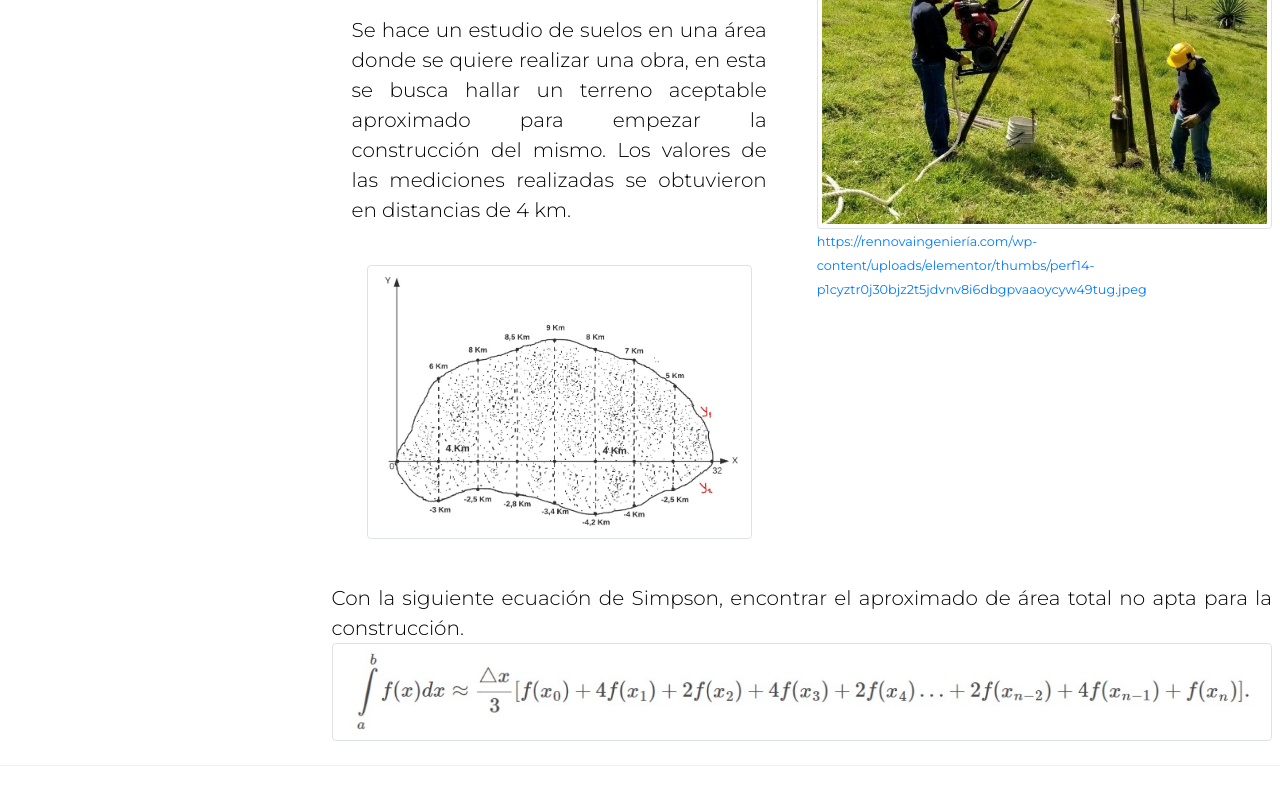
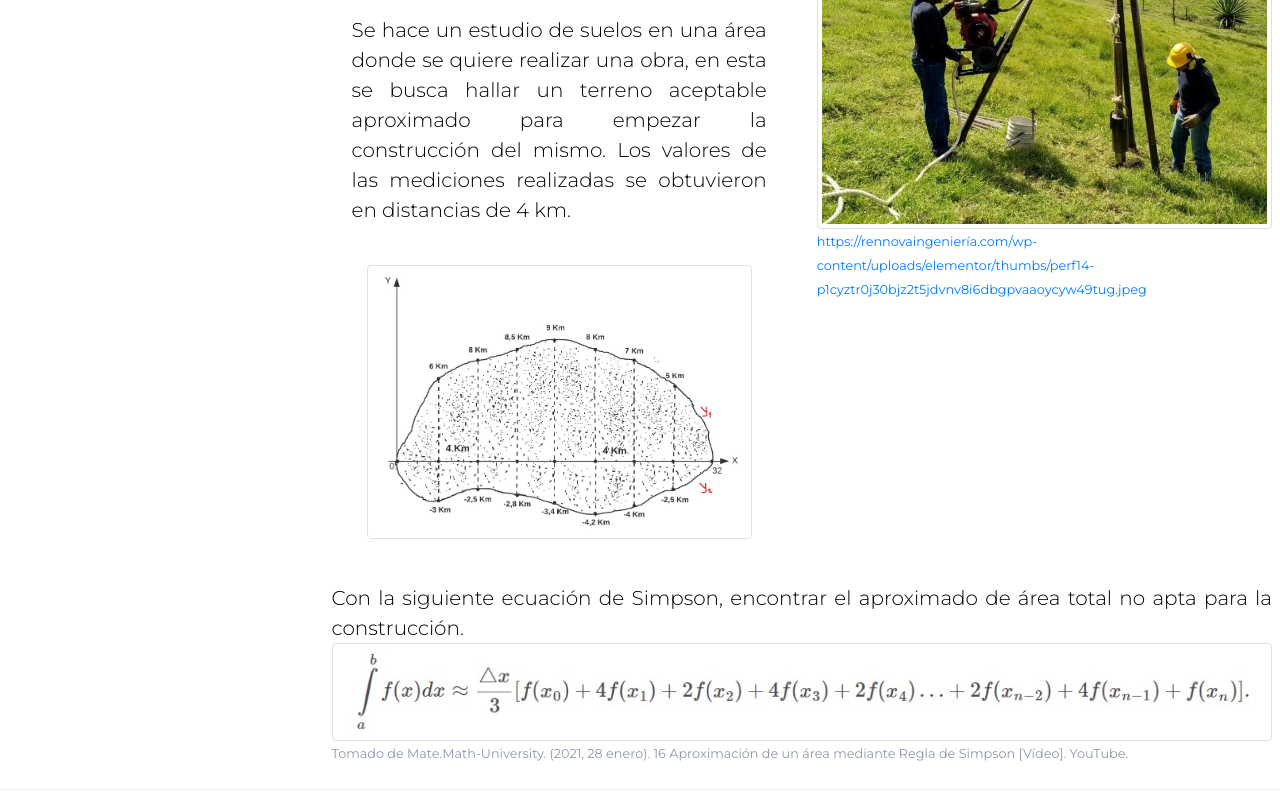
Before and after one commit to rgcamelo/analisis-proyecto, an Angular app: page /estudio-caso-integracion in a window 1280 px wide. Shown: the part 1269-2069 px from the top of the page. Built offline with nearby package versions, Linux system fonts and the light colour scheme; a web font is replaced by a local one.

Commit message:
CatorceAvo

```diff
--- a/src/app/apps/estudio-caso-derivacion/estudio-caso-derivacion.component.html
+++ b/src/app/apps/estudio-caso-derivacion/estudio-caso-derivacion.component.html
@@ -65,6 +65,10 @@
                                     Sabiendo que el costo mínimo es de 5 toneladas, Calcular la primera derivada hacia adelante, central y hacia atrás de  C(x) en:
 Xo=5               h=0,01
                                 </p>
+                                  <small class="card-text texto-card text text-justify">
+                                    Tomado de Mate.Math-University. (2021, 28 enero). 16 Aproximación de un área mediante Regla de Simpson [Vídeo]. YouTube.
+                                  </small>
+
 
                               </div>
                           </div>
--- a/src/app/apps/estudio-caso-introduccion/estudio-caso-introduccion.component.html
+++ b/src/app/apps/estudio-caso-introduccion/estudio-caso-introduccion.component.html
@@ -108,6 +108,12 @@
                             <div class="col-md-12 no-trans">
                                 <img class="img-thumbnail" src="assets/images/analisis/23.jpg" alt="...">
                             </div>
+                        <br>
+                        <div class="col-md-12 no-trans">
+                          <small class="card-text texto-card text text-justify">
+                            Tomado de Mate.Math-University. (2021, 28 enero). 16 Aproximación de un área mediante Regla de Simpson [Vídeo]. YouTube.
+                          </small>
+                      </div>
                     </div>
 
                   </div>
```
Also changed, not shown: 9 other files (tests, documents, lock files or other folders).
